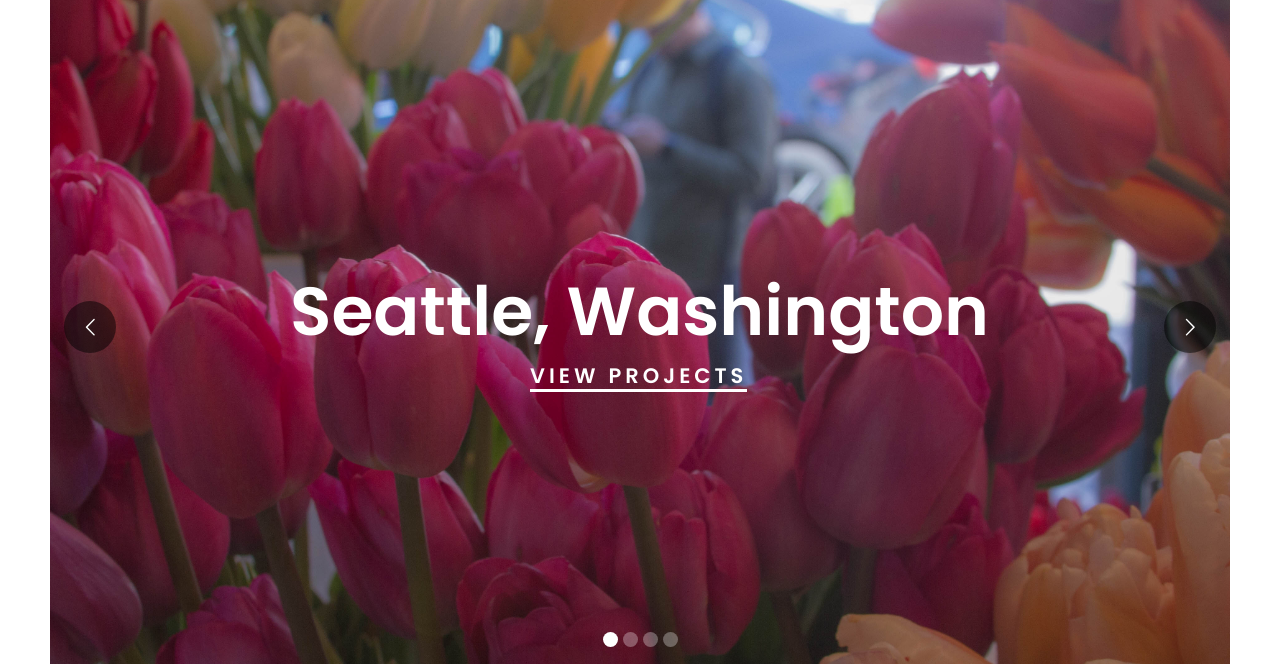
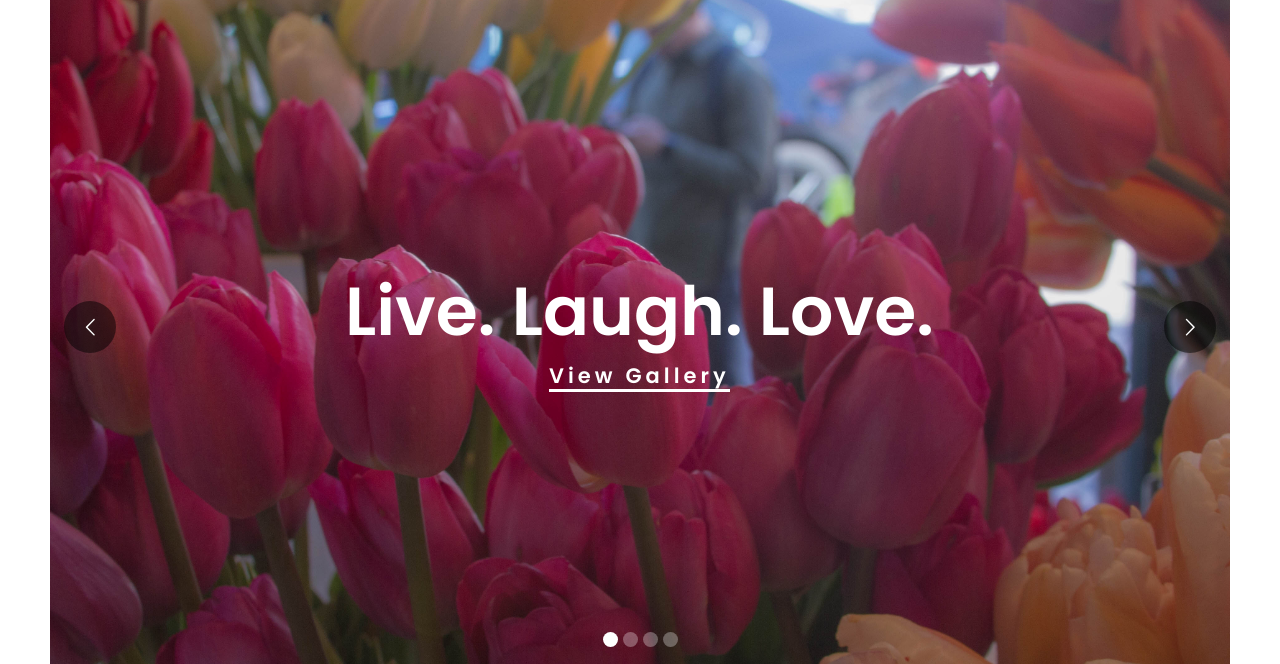
Before and after one commit to jaclynrubly/jackieRublyPhotography, a plain HTML site: page index.html in a window 1280 px wide. Shown: the part 73-737 px from the top of the page. Drawn offline with Linux system fonts and the light colour scheme; files whose address does not match are found by name.

Commit message:
updated contact info
updated contact information :)

```diff
--- a/index.html
+++ b/index.html
@@ -31,7 +31,7 @@
 	<header>
 		<a class="logo" href="#"><img src="images/logo-white.png" alt="Logo"></a>
 
-		<a class="right-area" href="mailto:contact@colorlib.com">jackierubly@gmail.com</a>
+		<a class="right-area" href="mailto:jackierubly@gmail.com">jackierubly@gmail.com</a>
 
 		<a class="menu-nav-icon" data-menu="#main-menu"><i class="ion-navicon"></i></a>
 
@@ -90,7 +90,7 @@
 						data-paddingbottom="[0,0,0,0]" data-paddingleft="[0,0,0,0]"
 
 						style="z-index: 14; white-space: nowrap; font-size: 80px; line-height: 90px; font-weight: 600;
-						color: rgba(255,255,255,100); ">Seattle, Washington</div>
+						color: rgba(255,255,255,100); ">Live. Laugh. Love.</div>
 
 					<!-- LAYER NR. 2 -->
 					<div class="tp-caption tp-resizeme visit-btn"
@@ -111,7 +111,7 @@
 
 						style="z-index: 15; white-space: nowrap; font-size: 25px; line-height: 30px; color: #fff;
 						border-color:#fff; border-style:solid;border-width:0px 0px 3px 0px;cursor:pointer;
-						letter-spacing: 5px; font-weight: 600; min-width: auto;">VIEW PROJECTS </div>
+						letter-spacing: 5px; font-weight: 600; min-width: auto;">View Gallery </div>
 
 				</li>
 
@@ -170,7 +170,7 @@
 
 						style="z-index: 15; white-space: nowrap; font-size: 25px; line-height: 30px; color: #fff;
 						border-color:#fff; border-style:solid;border-width:0px 0px 3px 0px;cursor:pointer;
-						letter-spacing: 5px; font-weight: 600; min-width: auto;">VIEW PROJECTS </div>
+						letter-spacing: 5px; font-weight: 600; min-width: auto;">View Gallery </div>
 
 				</li>
 
@@ -227,7 +227,7 @@
 
 						style="z-index: 15; white-space: nowrap; font-size: 25px; line-height: 30px; color: #fff;
 						border-color:#fff; border-style:solid;border-width:0px 0px 3px 0px;cursor:pointer;
-						letter-spacing: 5px; font-weight: 600; min-width: auto;">VIEW PROJECTS </div>
+						letter-spacing: 5px; font-weight: 600; min-width: auto;">View Gallery </div>
 
 				</li>
 
@@ -287,7 +287,7 @@
 
 						style="z-index: 15; white-space: nowrap; font-size: 25px; line-height: 30px; color: #fff;
 						border-color:#fff; border-style:solid;border-width:0px 0px 3px 0px;cursor:pointer;
-						letter-spacing: 5px; font-weight: 600; min-width: auto;">VIEW PROJECTS </div>
+						letter-spacing: 5px; font-weight: 600; min-width: auto;">View Gallery </div>
 
 				</li>
 			</ul>
```
